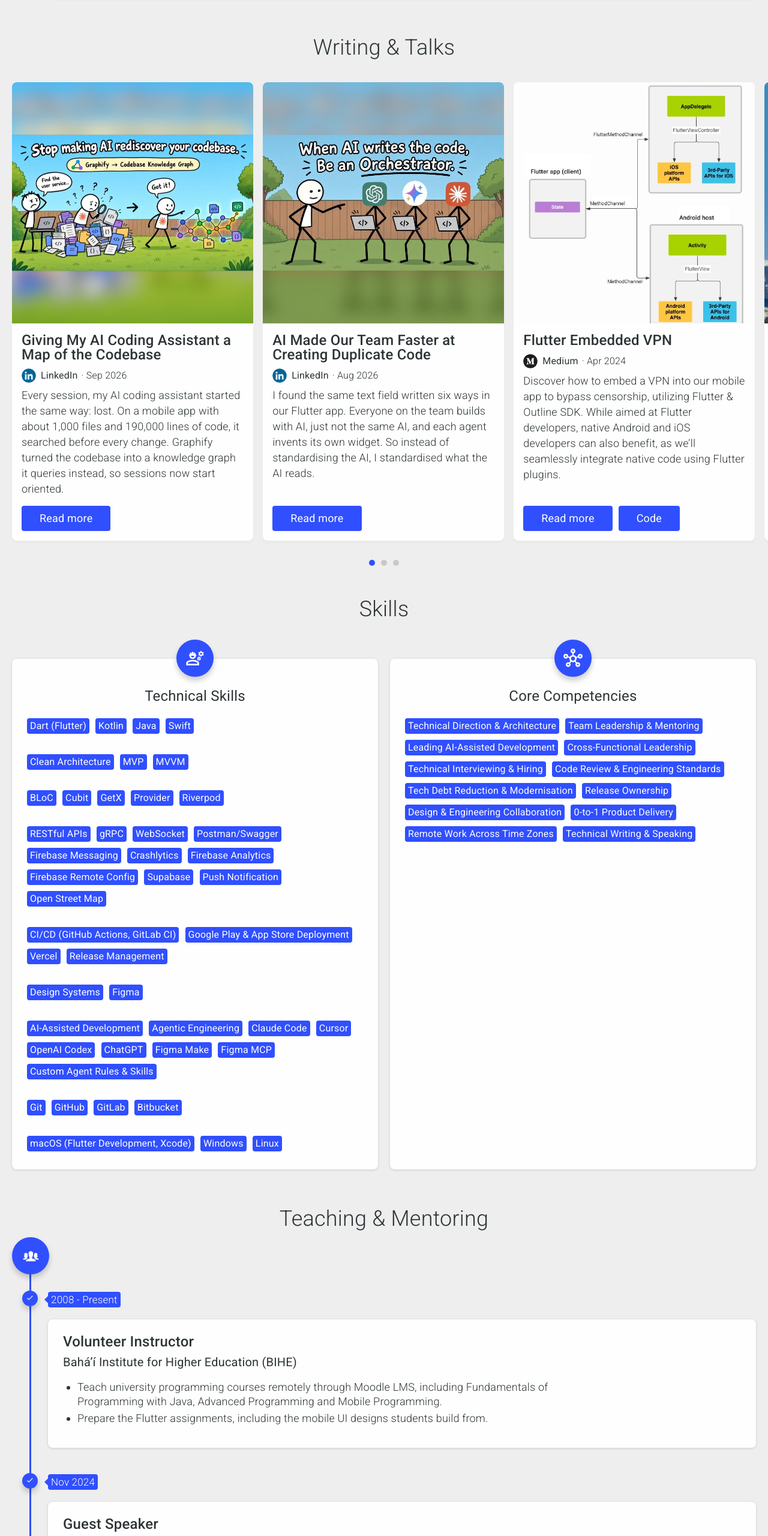
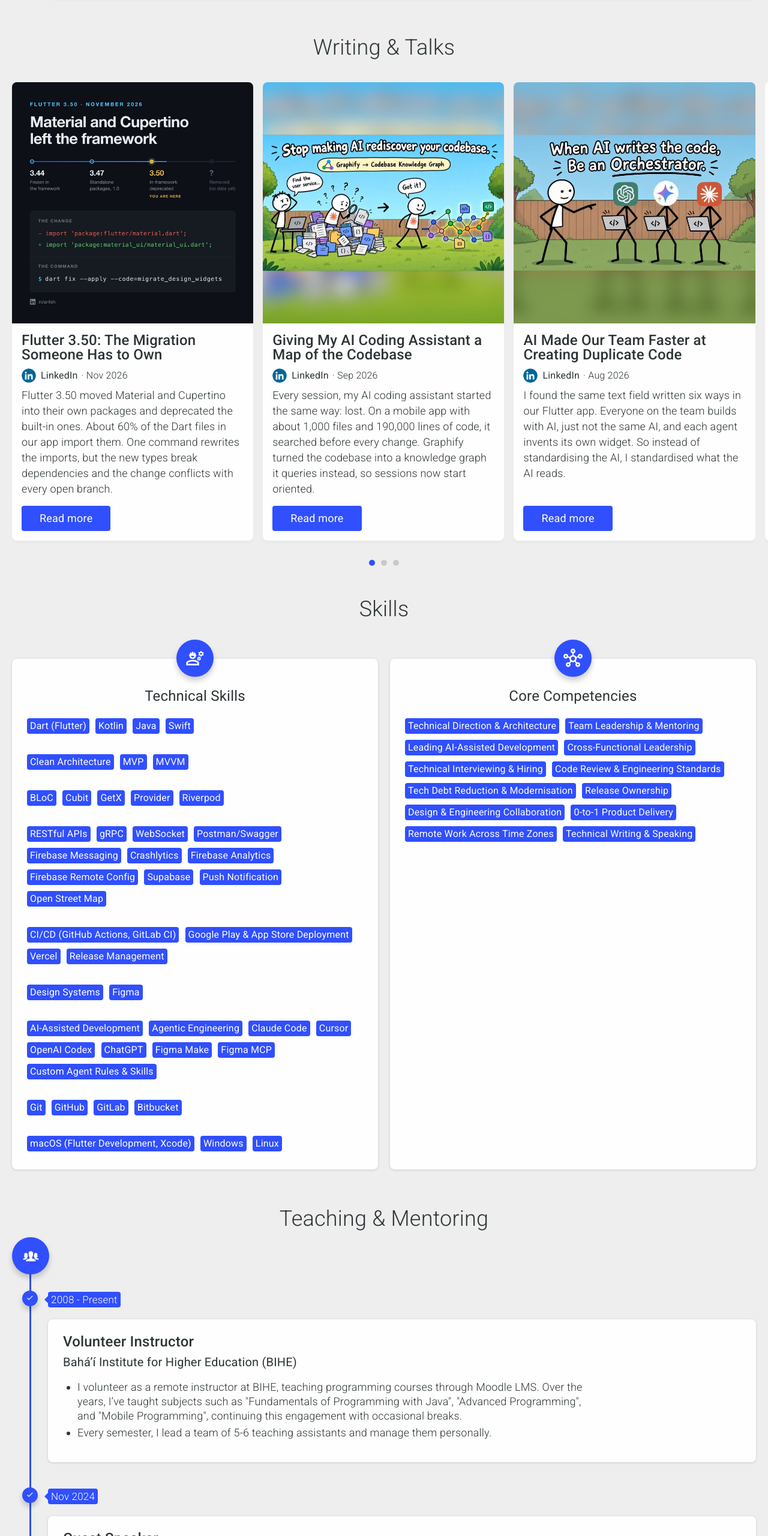
Before and after one commit to arashmidos/arashmidos.github.io, a plain HTML site: page index.html in a window 1280 px wide. Shown: the part 5880-8440 px from the top of the page at 60% size. Drawn offline with Linux system fonts and the light colour scheme; files whose address does not match are found by name.

Commit message:
Restore BIHE text, add TA line and Flutter 3.50 post
- Teaching & Mentoring: restore the earlier BIHE description, remove
  the Flutter assignments line, and add that I lead a team of 5-6
  teaching assistants every semester
- Writing & Talks: add the Flutter 3.50 LinkedIn post (Material and
  Cupertino leaving the framework) as the first card
- Add rel="noopener" to the Download CV link
- Spell "YouTube" correctly on the gRPC talk card

Co-Authored-By: Claude Opus 5.5 <noreply@anthropic.com>

```diff
--- a/index.html
+++ b/index.html
@@ -217,7 +217,7 @@
 									<!-- TODO(Arash): replace with the updated resume PDF (Lead Mobile Engineer, Ecashpay Asia) once it is ready.
 									     Keep the date in the filename (e.g. Arash_Nouri_Lead_Mobile_Engineer_YYYY-MM-DD.pdf) and delete the old PDF from files/. -->
 									<a href="files/Arash_Nouri_Senior_Flutter_Engineer_2025-10-08.pdf" class="btn btn_animated"
-										target="_blank"><span class="circle">Download CV</span></a>
+										target="_blank" rel="noopener"><span class="circle">Download CV</span></a>
 								</div>
 							</div>
 						</div>
@@ -624,6 +624,24 @@
 						<div class="owl-carousel">
 							<div class="item">
 								<div class="content-box">
+									<img loading="lazy" class="header-img" src="images/articles/flutter_3_50_material_ui.jpeg"
+										alt="Flutter 3.50 timeline: Material and Cupertino left the framework" />
+									<h3 class="title">Flutter 3.50: The Migration Someone Has to Own</h3>
+									<div class="source">
+										<img alt="" loading="lazy" src="images/ic_linkedin_circle.svg">
+										<span>LinkedIn</span>
+										<span class="source-date">· Nov 2026</span>
+									</div>
+									<p>Flutter 3.50 moved Material and Cupertino into their own packages and deprecated the built-in ones. About 60% of the Dart files in our app import them. One command rewrites the imports, but the new types break dependencies and the change conflicts with every open branch.</p>
+									<a href="https://www.linkedin.com/feed/update/urn:li:activity:7530922446640619520/"
+										target="_blank" rel="noopener" class="btn btn_animated">
+										<span class="circle">Read more</span>
+									</a>
+								</div>
+							</div>
+
+							<div class="item">
+								<div class="content-box">
 									<img loading="lazy" class="header-img" src="images/articles/graphify_knowledge_graph.jpeg"
 										alt="Stop making AI rediscover your codebase" />
 									<h3 class="title">Giving My AI Coding Assistant a Map of the Codebase</h3>
@@ -718,7 +736,7 @@
 									<h3 class="title">Introduction to gRPC and Protocol Buffers in Flutter</h3>
 									<div class="source">
 										<img alt="" loading="lazy" src="images/ic_youtube.svg">
-										<span>Youtube</span>
+										<span>YouTube</span>
 										<span class="source-date">· Nov 2024</span>
 									</div>
 									<p>A deep-dive session exploring gRPC and Protocol Buffers (Protobuf) for Flutter developers, covering key differences from REST, message serialization, and a live demo building a client-server app with Dart and Flutter in Persian Flutter Community.</p>
@@ -902,8 +920,8 @@ But here’s the problem: I’m 𝐧𝐨𝐭 a Figma expert.</p>
 									</div>
 									<div class="ex-position">Baháʼí Institute for Higher Education (BIHE)</div>
 									<ul class="ex-ul">
-										<li>Teach university programming courses remotely through Moodle LMS, including Fundamentals of Programming with Java, Advanced Programming and Mobile Programming.</li>
-										<li>Prepare the Flutter assignments, including the mobile UI designs students build from.</li>
+										<li>I volunteer as a remote instructor at BIHE, teaching programming courses through Moodle LMS. Over the years, I’ve taught subjects such as "Fundamentals of Programming with Java", "Advanced Programming", and "Mobile Programming", continuing this engagement with occasional breaks.</li>
+										<li>Every semester, I lead a team of 5-6 teaching assistants and manage them personally.</li>
 									</ul>
 								</div>
 							</div>
```
Also changed, not shown: images/articles/flutter_3_50_material_ui.jpeg (added).
